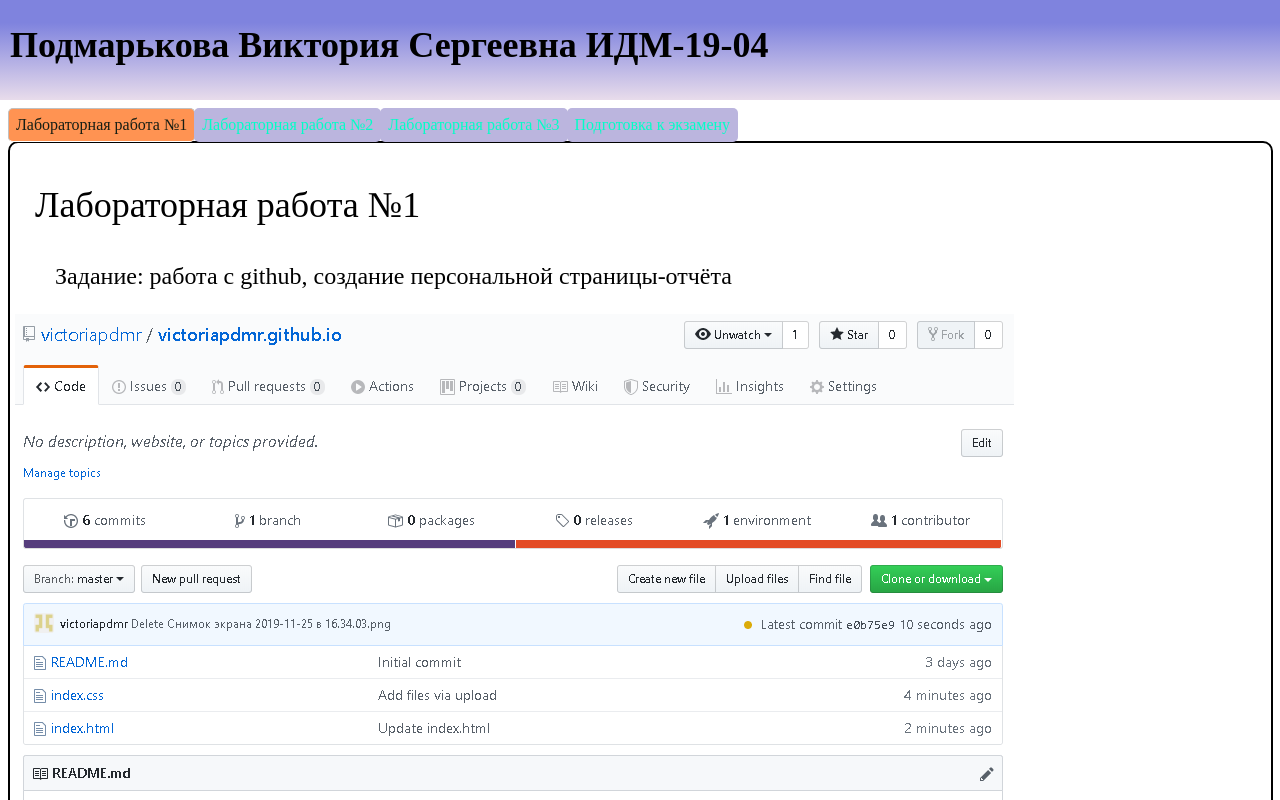
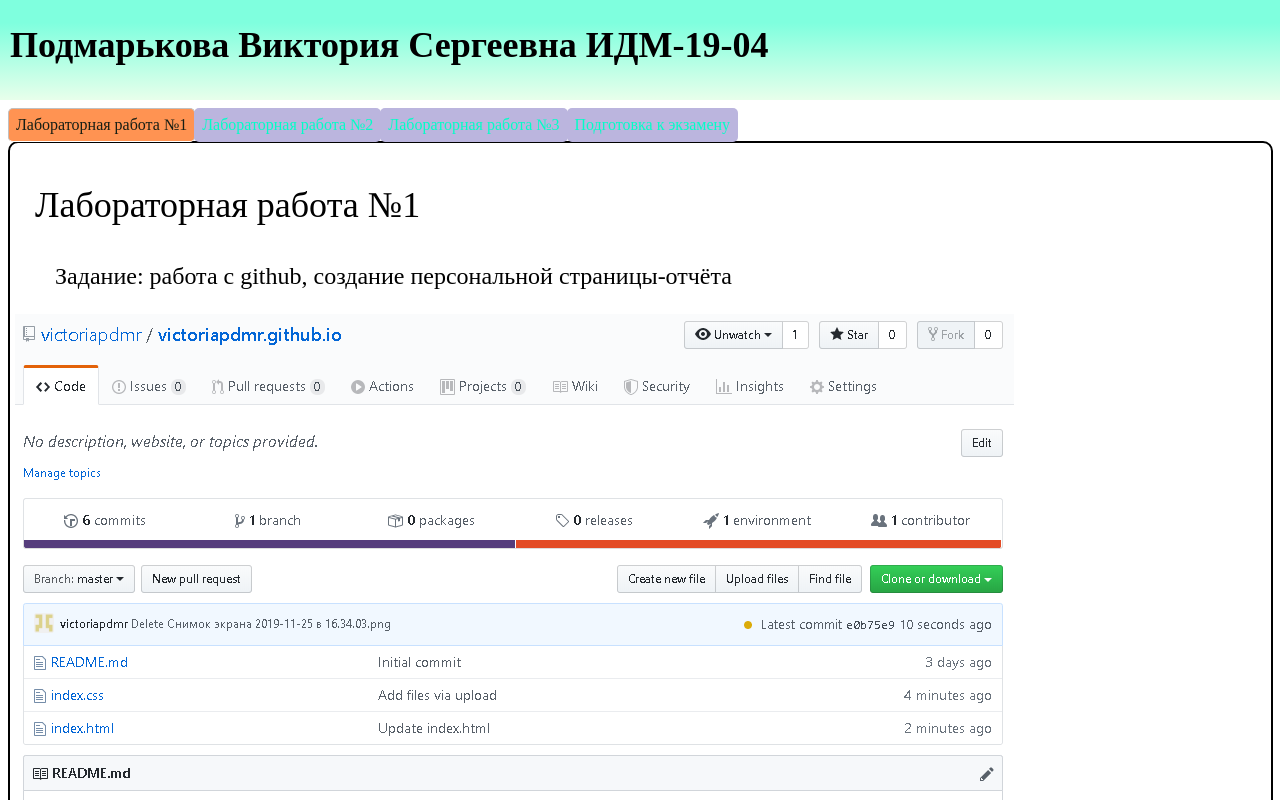
Before and after one commit to victoriapdmr/victoriapdmr.github.io, a plain HTML site: page index.html in a window 1280 px wide. Shown: the top 800 px of the page. Drawn offline with Linux system fonts and the light colour scheme.

Commit message:
Update index.css

```diff
--- a/index.css
+++ b/index.css
@@ -5,7 +5,7 @@
   left: 0px;
   top: 0px;
   background:
-  linear-gradient(180deg, rgba(127, 131, 222, 1) 22.92%, rgba(232, 220, 235, 1) 100%);
+  linear-gradient(180deg, rgba(127, 255, 222, 1) 22.92%, rgba(232, 255, 235, 1) 100%);
   z-index:10;
   opacity: 1;
 
```
